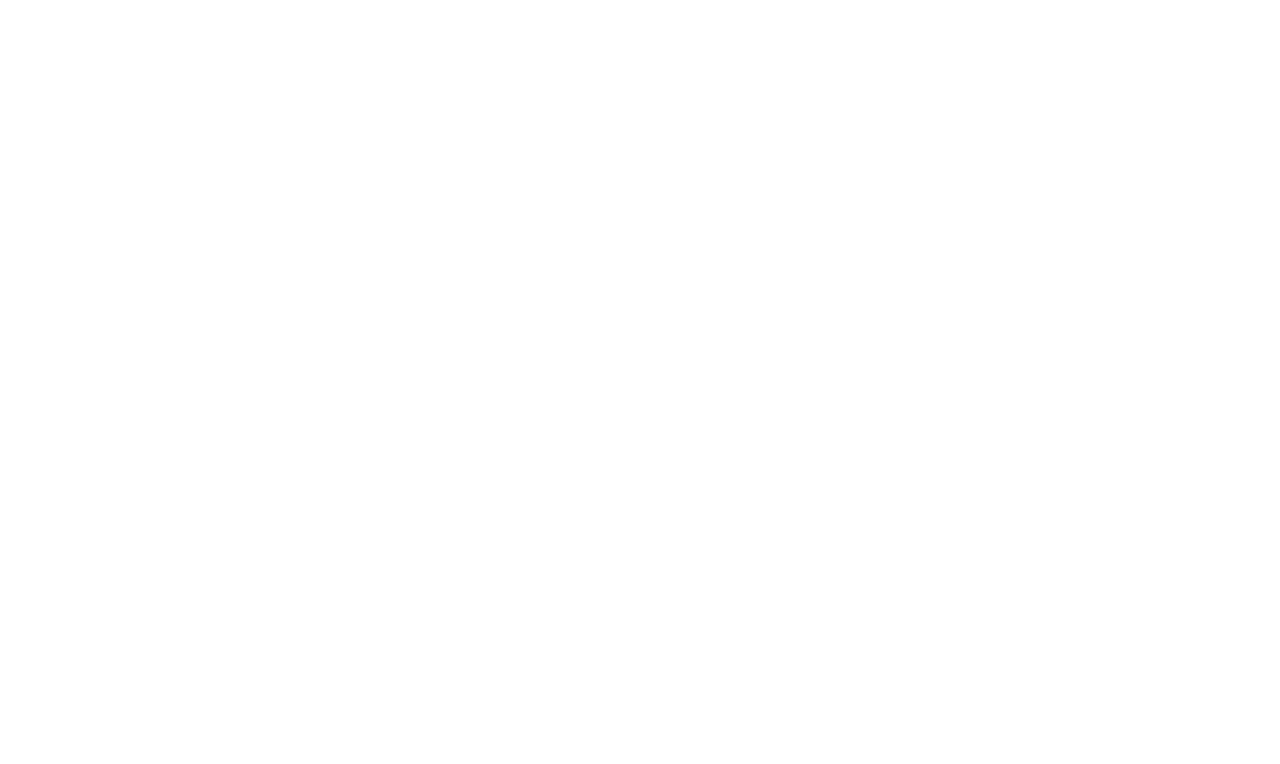
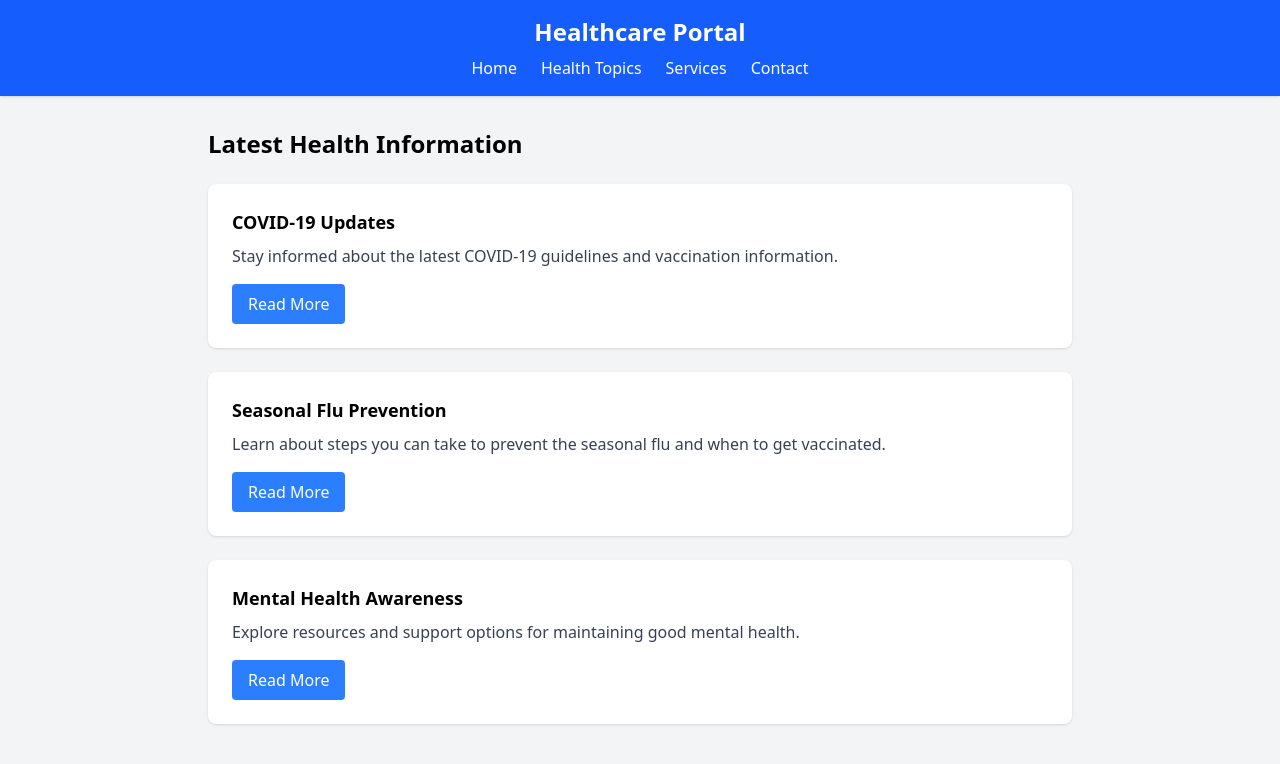
Before and after one commit to jaisaravanan-dev/health-wellness-care-portal, a React (Vite) app: page /homePage in a window 1280 px wide. Before the commit this address had no page. Shown: the top 764 px of the page. Built offline with nearby package versions, Linux system fonts and the light colour scheme.

Commit message:
home page

```diff
--- a/src/App.jsx
+++ b/src/App.jsx
@@ -4,6 +4,7 @@
 import Register from "./pages/register/Register";
 import PatientDetails from "./pages/patientDetails/PatientDetail";
 // import Dashboard from "./pages/Dashboard";
+import HomePage from "./pages/HomePage";
 
 function App() {
   return (
@@ -14,6 +15,7 @@
         <Route path="/dashboard" element={<Dashboard />} />
         <Route path="/signup" element={<Register />} />
         <Route path="/patient-details" element={<PatientDetails />} />
+        <Route path="/homePage" element={<HomePage />} />
 
         {/* <Route path="/dashboard" element={<Dashboard />} /> */}
       </Routes>
--- a/src/component/Sidebar.jsx
+++ b/src/component/Sidebar.jsx
@@ -10,7 +10,7 @@
     { name: "Dashboard",  path: "/dashboard" },
     { name: "My Profile", path: "/profile" },
     { name: "Wellness Goals", path: "/settings" },
-    { name: "Messages", path: "/settings" },
+    { name: "Messages", path: "/messages" },
     { name: "Logout", path: "/" },
   ];
 
--- /dev/null
+++ b/src/pages/HomePage.jsx
@@ -0,0 +1,70 @@
+import React from "react";
+
+const HomePage = () => {
+  const healthArticles = [
+    {
+      title: "COVID-19 Updates",
+      description:
+        "Stay informed about the latest COVID-19 guidelines and vaccination information.",
+    },
+    {
+      title: "Seasonal Flu Prevention",
+      description:
+        "Learn about steps you can take to prevent the seasonal flu and when to get vaccinated.",
+    },
+    {
+      title: "Mental Health Awareness",
+      description:
+        "Explore resources and support options for maintaining good mental health.",
+    },
+  ];
+
+  return (
+    <div className="min-h-screen bg-gray-100 font-sans">
+      {/* Header */}
+      <header className="bg-blue-600 text-white py-4 shadow">
+        <div className="max-w-5xl mx-auto flex flex-col items-center">
+          <h1 className="text-2xl font-bold mb-2">Healthcare Portal</h1>
+          <nav className="space-x-6">
+            <a href="#" className="hover:underline">
+              Home
+            </a>
+            <a href="#" className="hover:underline">
+              Health Topics
+            </a>
+            <a href="#" className="hover:underline">
+              Services
+            </a>
+            <a href="#" className="hover:underline">
+              Contact
+            </a>
+          </nav>
+        </div>
+      </header>
+
+      {/* Main Content */}
+      <main className="max-w-4xl mx-auto mt-8 px-4">
+        <h2 className="text-2xl font-semibold mb-6">
+          Latest Health Information
+        </h2>
+
+        <div className="space-y-6">
+          {healthArticles.map((article, index) => (
+            <div
+              key={index}
+              className="bg-white rounded-lg shadow p-6 hover:shadow-md transition"
+            >
+              <h3 className="text-lg font-bold mb-2">{article.title}</h3>
+              <p className="text-gray-700 mb-4">{article.description}</p>
+              <button className="bg-blue-500 text-white px-4 py-2 rounded hover:bg-blue-600">
+                Read More
+              </button>
+            </div>
+          ))}
+        </div>
+      </main>
+    </div>
+  );
+};
+
+export default HomePage;
```
